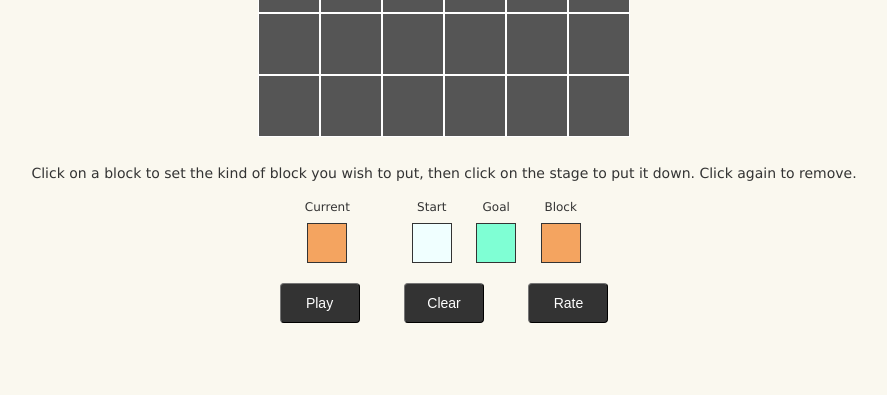
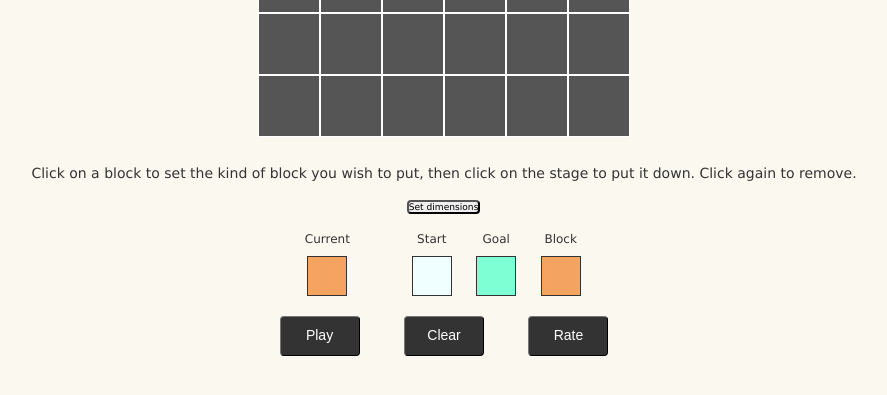
Before and after one commit to kevinpamplona/pdm, a Django app: page /stage/editor in a window 1280 px wide. Shown: the part 265-660 px from the top of the page, without its empty margins (196-1083 px from the left). Run offline with Django 3.2, Linux system fonts and the light colour scheme; some libraries are stand-ins or nearby versions.

Commit message:
added custom sized stages

```diff
--- a/assets/javascript/canvas-engine.js
+++ b/assets/javascript/canvas-engine.js
@@ -6,6 +6,14 @@
 var CANVAS_HEIGHT = 5;
 
 var currentElement = "block";
+
+function resizeCanvas(width, height) {
+  CANVAS_WIDTH = width;
+  CANVAS_HEIGHT = height;
+  $('#allrows').html( '' );
+  init_canvas();
+}
+
 
 // initialize all the divs for the canvas
 function init_canvas() {
--- a/assets/stylesheets/style.css
+++ b/assets/stylesheets/style.css
@@ -146,3 +146,92 @@
 center {
   margin: 20px auto;
 }
+
+.ui-widget-content {
+  border: 1px solid #aaaaaa;
+  background: #ffffff url(images/ui-bg_flat_75_ffffff_40x100.png) 50% 50% repeat-x;
+  color: #222222;
+}
+
+.ui-widget-header {
+  border: 1px solid #aaaaaa;
+  background: #cccccc url(images/ui-bg_highlight-soft_75_cccccc_1x100.png) 50% 50% repeat-x;
+  color: #222222;
+  font-weight: bold;
+}
+
+.ui-dialog-titlebar {
+  cursor: move;
+  padding: .4em 1em;
+  position: relative;
+}
+
+.ui-corner-all, .ui-corner-bottom, .ui-corner-right, .ui-corner-br {
+  border-bottom-right-radius: 4px;
+}
+.ui-corner-all, .ui-corner-bottom, .ui-corner-left, .ui-corner-bl {
+  border-bottom-left-radius: 4px;
+}
+.ui-corner-all, .ui-corner-top, .ui-corner-right, .ui-corner-tr {
+  border-top-right-radius: 4px;
+}
+.ui-corner-all, .ui-corner-top, .ui-corner-left, .ui-corner-tl {
+  border-top-left-radius: 4px;
+}
+
+.ui-widget {
+  font-family: Verdana,Arial,sans-serif;
+  font-size: 0.65em;
+}
+
+.ui-state-default, .ui-widget-content .ui-state-default, .ui-widget-header .ui-state-default {
+  border: 1px solid #d3d3d3;
+  background: #e6e6e6 url(images/ui-bg_glass_75_e6e6e6_1x400.png) 50% 50% repeat-x;
+  font-weight: normal;
+  color: #555555;
+}
+
+.ui-widget .ui-widget {
+  font-size: 1em;
+}
+
+.ui-dialog .ui-dialog-titlebar-close {
+  position: absolute;
+  right: .3em;
+  top: 50%;
+  width: 20px;
+  margin: -10px 0 0 0;
+  padding: 1px;
+  height: 20px;
+}
+
+.ui-widget button {
+  font-family: Verdana,Arial,sans-serif;
+  font-size: 1em;
+}
+
+.ui-button {
+  display: inline-block;
+  position: relative;
+  padding: 0;
+  line-height: normal;
+  margin-right: .1em;
+  cursor: pointer;
+  vertical-align: middle;
+  text-align: center;
+  overflow: visible;
+}
+
+.ui-button-icon-only .ui-button-text, .ui-button-icons-only .ui-button-text {
+  padding: .4em;
+  text-indent: -9999999px;
+}
+.ui-button .ui-button-text {
+  display: block;
+  line-height: normal;
+}
+
+.validateTips {
+  border: 1px solid transparent;
+  padding: 0.3em;
+}
--- a/stage/editor.html
+++ b/stage/editor.html
@@ -8,6 +8,45 @@
   <script type="text/javascript" src="http://ajax.googleapis.com/ajax/libs/jquery/1.5.0/jquery.min.js"></script>
   <script type="text/javascript" src="http://ajax.googleapis.com/ajax/libs/jqueryui/1.8.9/jquery-ui.min.js"></script>
   <script type="text/javascript" src="/assets/javascript/canvas-engine.js"></script>
+
+  <script>
+    $(function() {
+      $( "#dialog-form" ).dialog({
+        autoOpen: false,
+        height: 300,
+        width: 350,
+        modal: true,
+        buttons: {
+          "Set the dimensions": function() {
+            alert("width: " + width.value + ", height: " + height.value);
+            resizeCanvas(width.value, height.value);
+          },
+          Cancel: function() {
+            $( this ).dialog( "close" );
+          }
+        },
+        close: function() {
+          allFields.val( "" ).removeClass( "ui-state-error" );
+        }
+      });
+
+      $( "#set-dimensions" )
+        .button()
+        .click(function() {
+          $( "#dialog-form" ).dialog( "open" );
+      });
+    });
+  </script>
+
+  <style>
+    label, input { display:block; }
+    input.text { margin-bottom:12px; width:95%; padding: .4em; }
+    fieldset { padding:0; border:0; margin-top:25px; }
+    h1 { font-size: 1.2em; margin: .6em 0; }
+    .ui-dialog .ui-state-error { padding: .3em; }
+    .validateTips { border: 1px solid transparent; padding: 0.3em; }
+  </style>
+
 </head>
 
 <body onload="init_canvas()">
@@ -21,6 +60,24 @@
     <div id="editor-controls">
 
       Click on a block to set the kind of block you wish to put, then click on the stage to put it down. Click again to remove.
+
+      <div id="editor-dimensions" class="editor-control">
+
+        <div id="dialog-form" title="Set dimensions">
+          <p class="validateTips">Set the width and height dimensions of the playing field.</p>
+          <form>
+            <fieldset>
+                <label for="width">Width</label>
+                <input type="number" name="width" id="width" class="text ui-widget-content ui-corner-all">
+                <label for="height">Height</label>
+                <input type="number" name="height" id="height" value="" class="text ui-widget-content ui-corner-all">
+            </fieldset>
+          </form>
+        </div>
+
+        <button id="set-dimensions">Set dimensions</button>
+
+      </div>
 
       <div id="editor-palette" class="editor-control">
         <div class="palette-slot palette-slot-current">
@@ -47,6 +104,7 @@
         <button id="restartbutton" class="navbutton" type="button">Clear</button>
         <button id="rate" class="navbutton" type="button">Rate</button>
       </div>
+
     </div>
   </div>
 </body>
```
